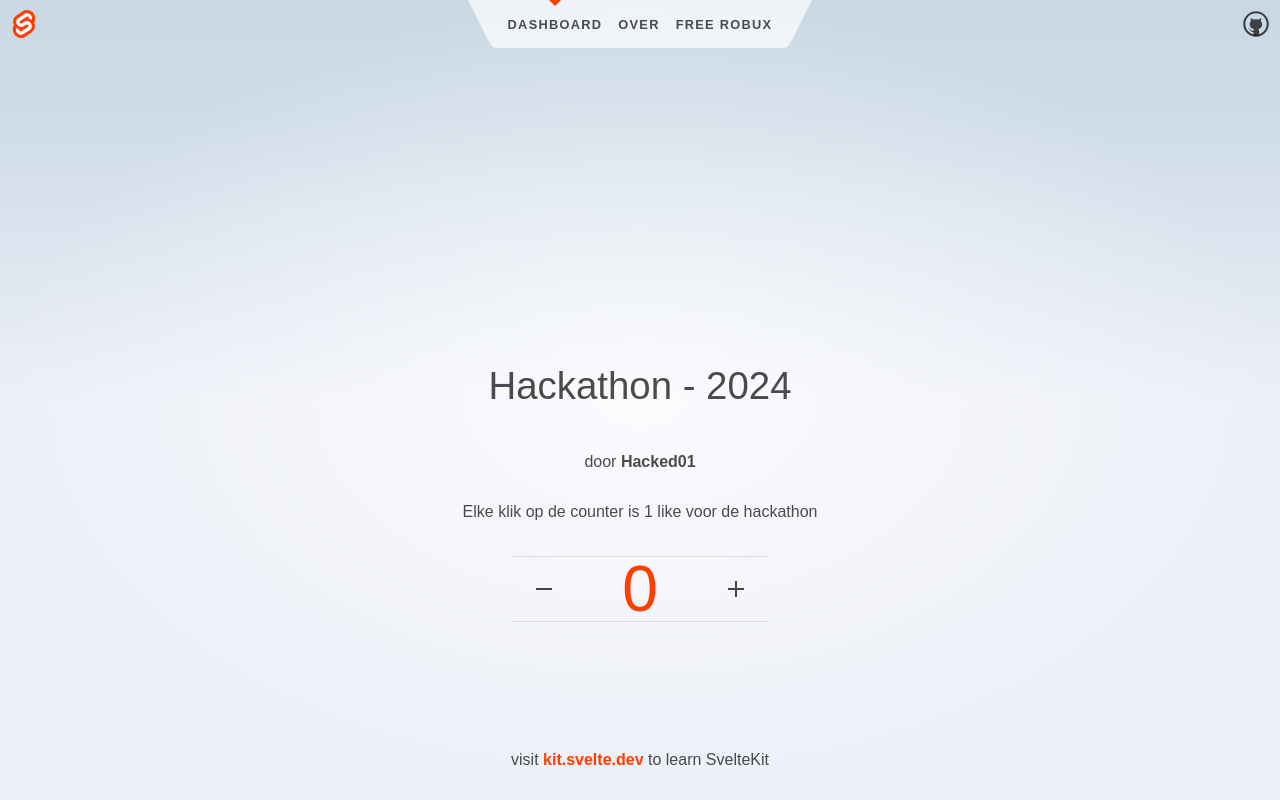
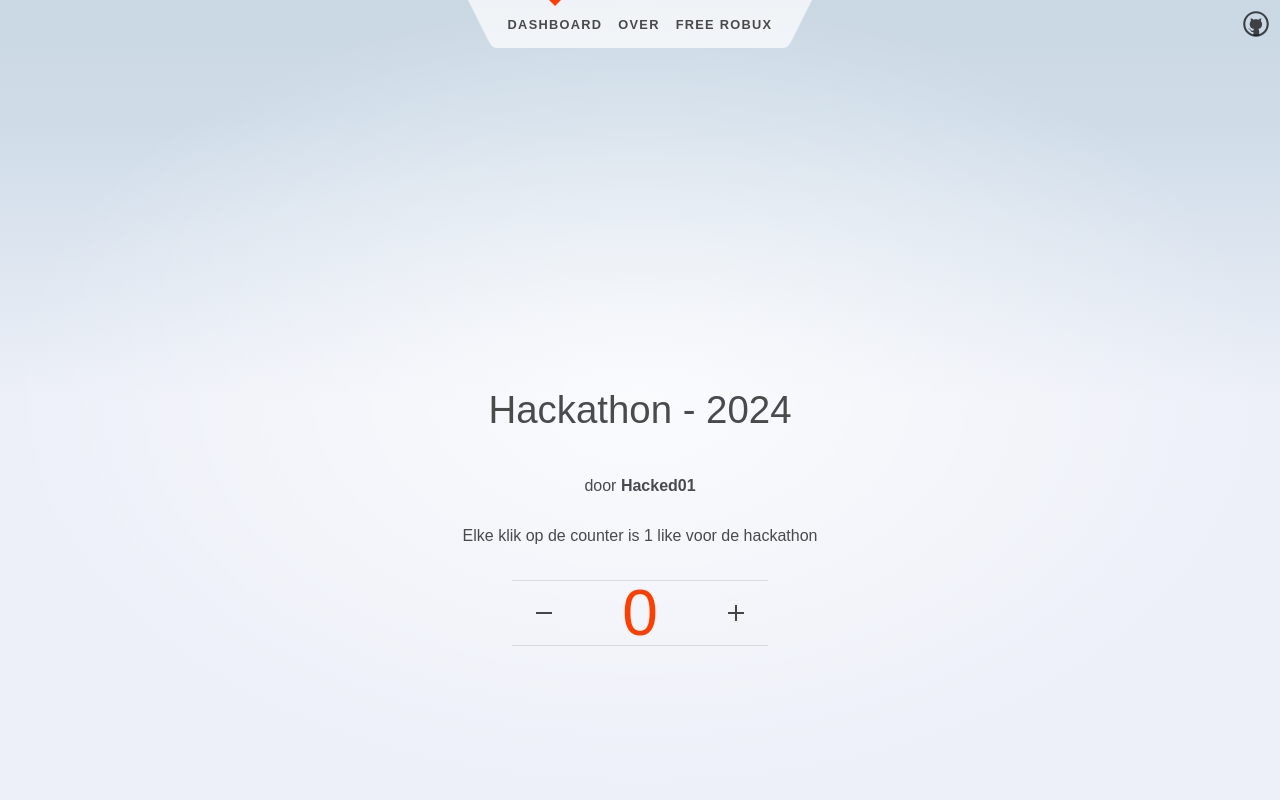
Before and after one commit to FroyoFrozen/Hackathon, a SvelteKit app: page / in a window 1280 px wide. Built offline with nearby package versions, Linux system fonts and the light colour scheme.

Commit message:
header schoner, footer gone

```diff
--- a/src/routes/+layout.svelte
+++ b/src/routes/+layout.svelte
@@ -9,10 +9,6 @@
 	<main>
 		<slot />
 	</main>
-
-	<footer>
-		<p>visit <a href="https://kit.svelte.dev">kit.svelte.dev</a> to learn SvelteKit</p>
-	</footer>
 </div>
 
 <style>
@@ -32,22 +28,4 @@
 		margin: 0 auto;
 		box-sizing: border-box;
 	}
-
-	footer {
-		display: flex;
-		flex-direction: column;
-		justify-content: center;
-		align-items: center;
-		padding: 12px;
-	}
-
-	footer a {
-		font-weight: bold;
-	}
-
-	@media (min-width: 480px) {
-		footer {
-			padding: 12px 0;
-		}
-	}
 </style>
--- a/src/routes/Header.svelte
+++ b/src/routes/Header.svelte
@@ -6,9 +6,7 @@
 
 <header>
 	<div class="corner">
-		<a href="https://kit.svelte.dev">
-			<img src={logo} alt="SvelteKit" />
-		</a>
+
 	</div>
 
 	<nav>
```
